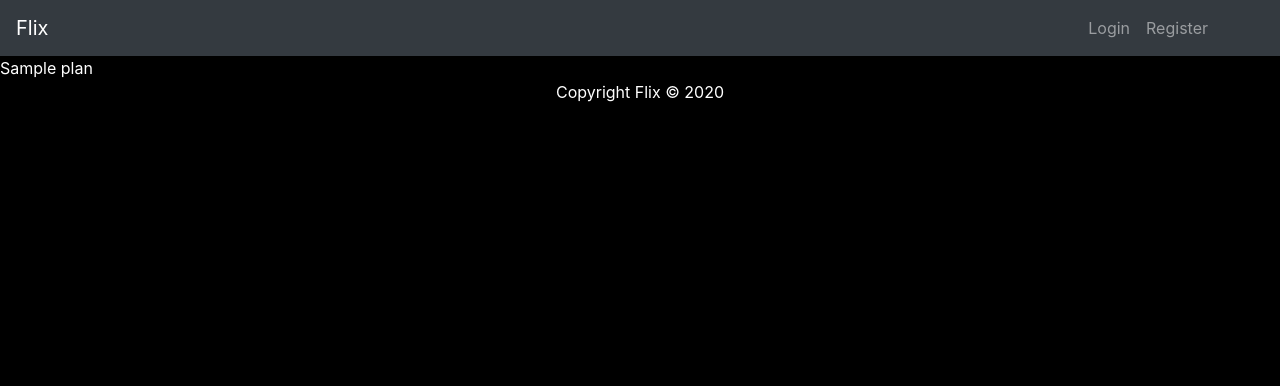
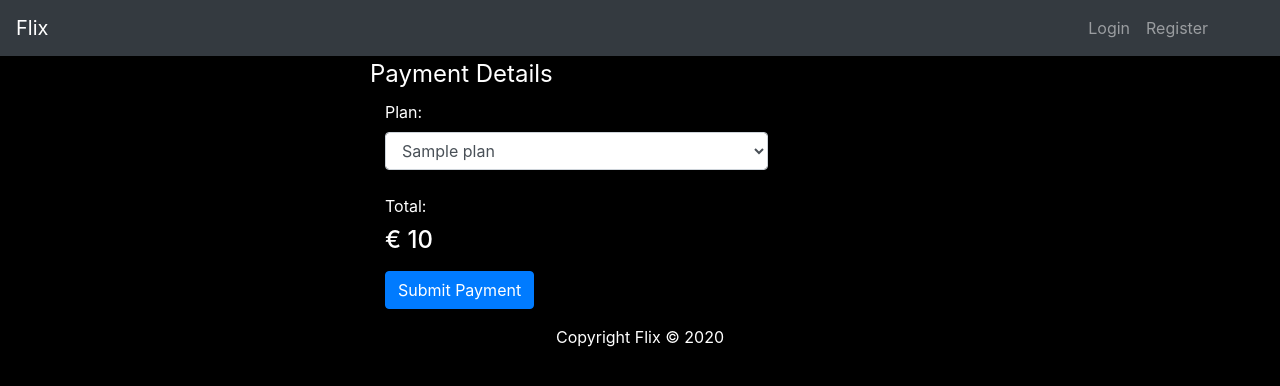
Before and after one commit to gazzamc/Flix, a Django app: template checkout/templates/checkout.html in a window 1280 px wide. Shown: the top 386 px of the page. Run offline with Django 3.2, Linux system fonts and the light colour scheme; the template is opened without the code that fills it: most values are stand-ins (such as "Sample title", 1, 10 or a date in 2020); some libraries are stand-ins or nearby versions.

Commit message:
Added payment form to checkout.html, installed stripe and added stripe keys to settings.py

```diff
--- a/checkout/templates/checkout.html
+++ b/checkout/templates/checkout.html
@@ -1,3 +1,46 @@
 {% extends 'base.html' %}
+{% load staticfiles %}
+{% load bootstrap_tags %}
 {% block page_title %}Checkout{% endblock %}
-{% block content %}{{ plan }}{% endblock %}
+{% block head_js %}
+<script type="text/javascript" src="https://js.stripe.com/v2/"></script>
+<script type="text/javascript">
+    //<![CDATA[
+        Stripe.publishableKey = '{{ publishable }}';
+    //]]>
+</script>
+<script type="text/javascript" src="{% static 'js/stripe.js' %}"></script>
+{% endblock %}
+{% block content %}
+<div class="container">
+    <div class="row">
+        <div class="col-9 offset-3">
+            <form role="form" method="post" id="payment-form" action="{% url 'checkout' %}">
+                <legend>Payment Details</legend>
+
+                <div id="credit-card-errors" style="display: none;">
+                    <div class="alert-message block-message error" id="stripe-error-message"></div>
+                </div>
+
+                <div class="form-group col-md-6">
+                    <label>Plan:</label>
+                    <select class="form-control">
+                        <option>{{ plan }}</option>
+                    </select>
+                    <br>
+                    <label>Total:</label><h4> &euro; {{ total }}</h4>
+                </div>
+
+                <div class="form-group col-md-6">
+                    {{ payment_form | as_bootstrap }}
+                </div>
+
+                {% csrf_token %}
+                <div class="form-group col-md-12">
+                    <input class=" btn btn-primary" id="submit_payment_btn" name="commit" type="submit" value="Submit Payment">
+                </div>
+            </form>
+        </div>
+    </div>
+</div>
+{% endblock %}
--- a/flix/settings.py
+++ b/flix/settings.py
@@ -138,6 +138,9 @@ MEDIA_ROOT = os.path.join(BASE_DIR, 'media')
 
 MESSAGE_STORAGE = "django.contrib.messages.storage.session.SessionStorage"
 
+STRIPE_PUBLISHABLE = os.getenv('STRIPE_PUBLISHABLE')
+STRIPE_SECRET = os.getenv('STRIPE_SECRET')
+
 EMAIL_USE_TLS = True
 EMAIL_HOST = 'smtp.gmail.com'
 EMAIL_HOST_USER = os.environ.get("EMAIL_ADDRESS")
--- a/requirements.txt
+++ b/requirements.txt
@@ -1,7 +1,12 @@
+chardet==3.0.4
 Django==1.11.24
 django-cleanup==4.0.0
 django-forms-bootstrap==3.1.0
 django-taggit==1.2.0
+idna==2.9
 Pillow==7.1.1
 pytz==2019.3
+requests==2.23.0
+stripe==2.45.0
+urllib3==1.25.9
 youtube-dl==2020.3.8
```
